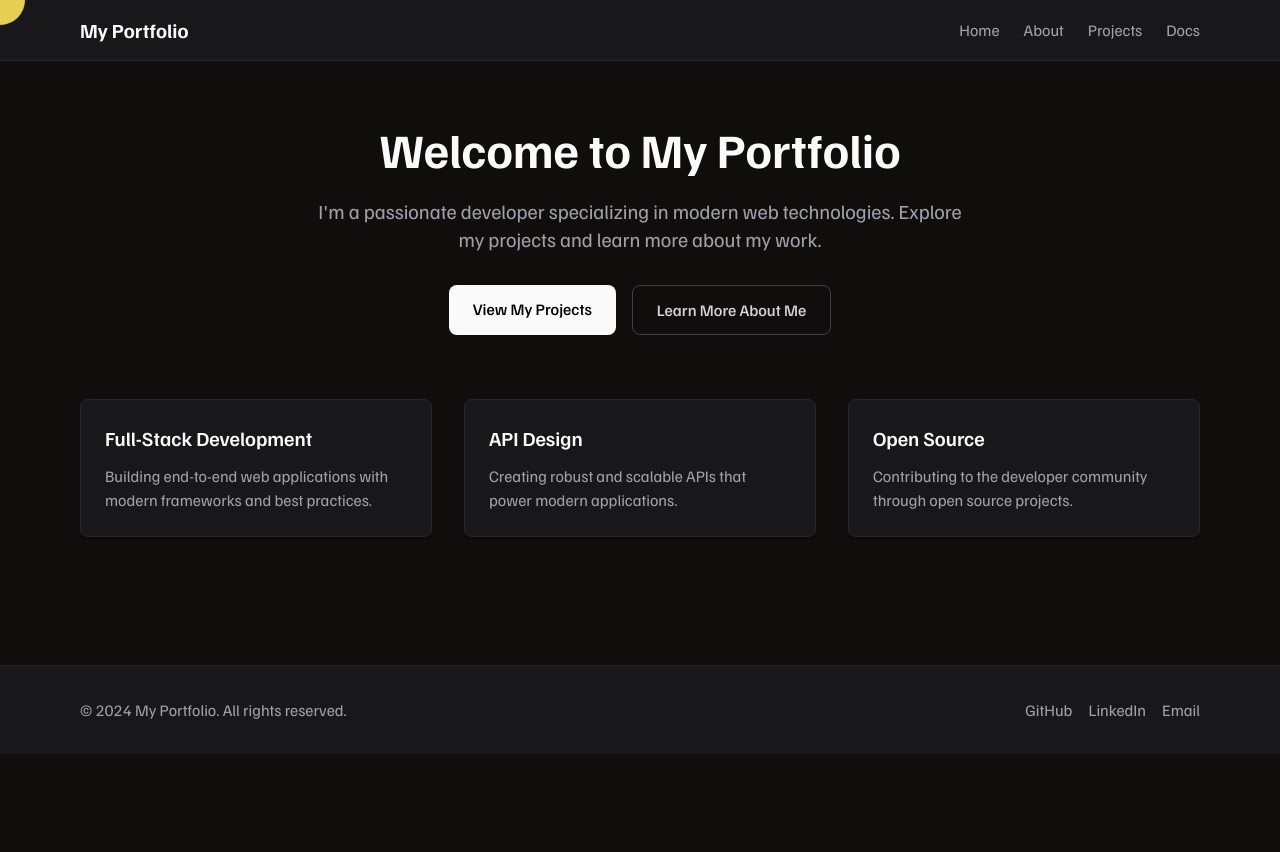
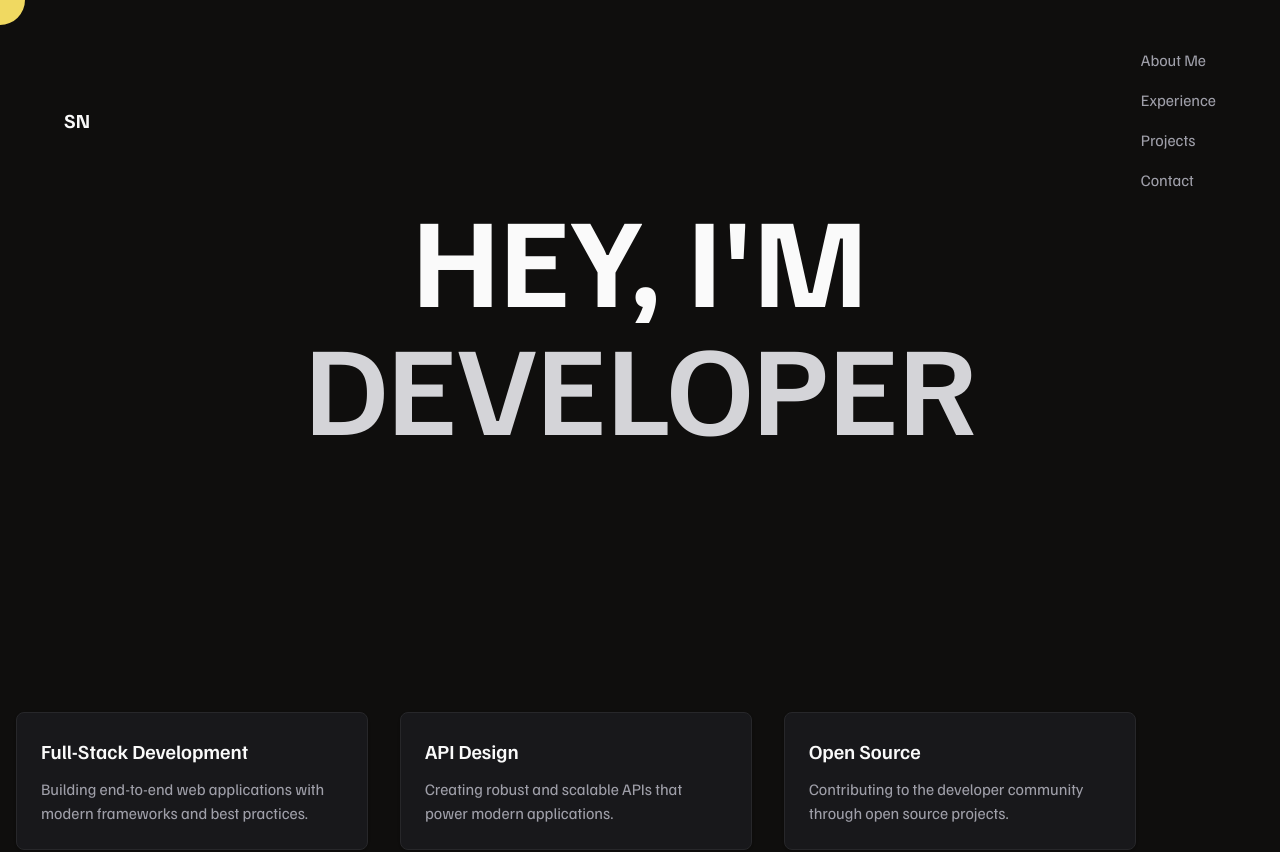
Before and after one commit to saurabhnimkande/dev-portfolio, a Next.js app: page / in a window 1280 px wide. Shown: the top 852 px of the page. Before the commit the page ends 800 px from the top, so only its background shows below. Built offline with nearby package versions, Linux system fonts and the light colour scheme.

Commit message:
Homepage changes

```diff
--- a/package.json
+++ b/package.json
@@ -11,7 +11,8 @@
   "dependencies": {
     "next": "16.1.6",
     "react": "19.2.3",
-    "react-dom": "19.2.3"
+    "react-dom": "19.2.3",
+    "react-simple-typewriter": "^5.0.1"
   },
   "devDependencies": {
     "@tailwindcss/postcss": "^4",
--- a/src/app/page.tsx
+++ b/src/app/page.tsx
@@ -1,33 +1,27 @@
+'use client';
+
 import Link from 'next/link';
+import { useTypewriter, Cursor } from 'react-simple-typewriter';
 
 export default function Home() {
+  const [text] = useTypewriter({
+    words: ['SAURABH', 'DEVELOPER'],
+    loop: true,
+    typeSpeed: 120,
+    deleteSpeed: 80,
+  });
+
   return (
-    <div className="bg-background">
-      <div className="max-w-6xl mx-auto px-4 py-16">
-        <div className="text-center mb-16">
-          <h1 className="text-5xl font-bold text-zinc-50 mb-6">
-            Welcome to My Portfolio
-          </h1>
-          <p className="text-xl text-zinc-400 max-w-2xl mx-auto mb-8">
-            I'm a passionate developer specializing in modern web technologies.
-            Explore my projects and learn more about my work.
-          </p>
-          <div className="flex flex-col sm:flex-row gap-4 justify-center">
-            <Link
-              href="/projects"
-              className="expand-mouse-circle bg-zinc-50 text-black px-6 py-3 rounded-lg font-medium hover:bg-zinc-200 transition-colors"
-            >
-              View My Projects
-            </Link>
-            <Link
-              href="/about"
-              className="expand-mouse-circle border border-zinc-700 text-zinc-300 px-6 py-3 rounded-lg font-medium hover:bg-zinc-800 transition-colors"
-            >
-              Learn More About Me
-            </Link>
-          </div>
+    <div className="bg-background flex flex-col">
+      <div className="py-48 text-center">
+        <h1 className="text-9xl font-bold text-zinc-50 mb-6">
+          HEY, I'M
+        </h1>
+        <div className="text-9xl font-semibold text-zinc-300 mb-8 h-20 flex items-center justify-center">
+          {text}
         </div>
-
+      </div>
+      <div className="max-w-6xl px-4 py-16">
         <div className="grid grid-cols-1 md:grid-cols-3 gap-8">
           <div className="expand-mouse-circle bg-zinc-900 rounded-lg p-6 shadow-sm border border-zinc-800">
             <h3 className="text-xl font-semibold text-zinc-50 mb-3">
--- a/src/components/Header.tsx
+++ b/src/components/Header.tsx
@@ -2,24 +2,24 @@ import Link from 'next/link';
 
 export default function Header() {
   return (
-    <header className="hide-mouse-circle bg-zinc-900 border-b border-zinc-800">
-      <nav className="max-w-6xl mx-auto px-4 py-4">
+    <header className="hide-mouse-circle bg-transparent fixed top-0 left-0 right-0 z-50">
+      <nav className="mx-auto px-16 py-12">
         <div className="flex items-center justify-between">
           <Link href="/" className="text-xl font-bold text-zinc-50">
-            My Portfolio
+            SN
           </Link>
-          <div className="flex space-x-6">
-            <Link
-              href="/"
-              className="text-zinc-400 hover:text-zinc-50 transition-colors"
-            >
-              Home
-            </Link>
+          <div className="flex flex-col space-y-4">
             <Link
               href="/about"
               className="text-zinc-400 hover:text-zinc-50 transition-colors"
             >
-              About
+              About Me
+            </Link>
+            <Link
+              href="/experience"
+              className="text-zinc-400 hover:text-zinc-50 transition-colors"
+            >
+              Experience
             </Link>
             <Link
               href="/projects"
@@ -28,10 +28,10 @@ export default function Header() {
               Projects
             </Link>
             <Link
-              href="/docs"
+              href="/contact"
               className="text-zinc-400 hover:text-zinc-50 transition-colors"
             >
-              Docs
+              Contact
             </Link>
           </div>
         </div>
```
Also changed, not shown: 1 other file (tests, documents, lock files or other folders).
